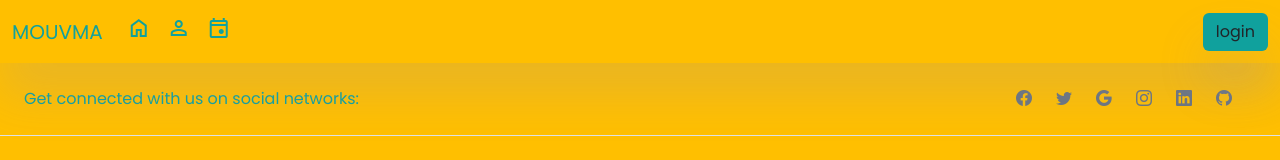
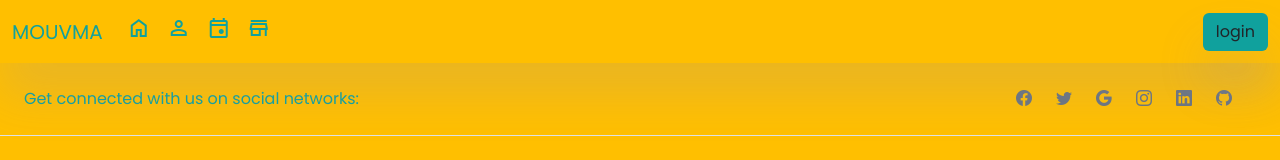
Before and after one commit to hkimi02/mouvma-website, a Vue app: page / in a window 1280 px wide. Shown: the top 160 px of the page. Built offline with nearby package versions, Linux system fonts and the light colour scheme; some icons are missing.

Commit message:
update app.vue

```diff
--- a/src/App.vue
+++ b/src/App.vue
@@ -25,6 +25,13 @@
               <div class="nav-link">
                 <router-link class="router-link" to="/"><span class="material-symbols-outlined">
                     event
+                  </span></router-link>
+              </div>
+            </li>
+            <li class="nav-item">
+              <div class="nav-link">
+                <router-link class="router-link" to="/"><span class="material-symbols-outlined">
+                   store
                   </span></router-link>
               </div>
             </li>
```
Also changed, not shown: package.json (indentation only).
